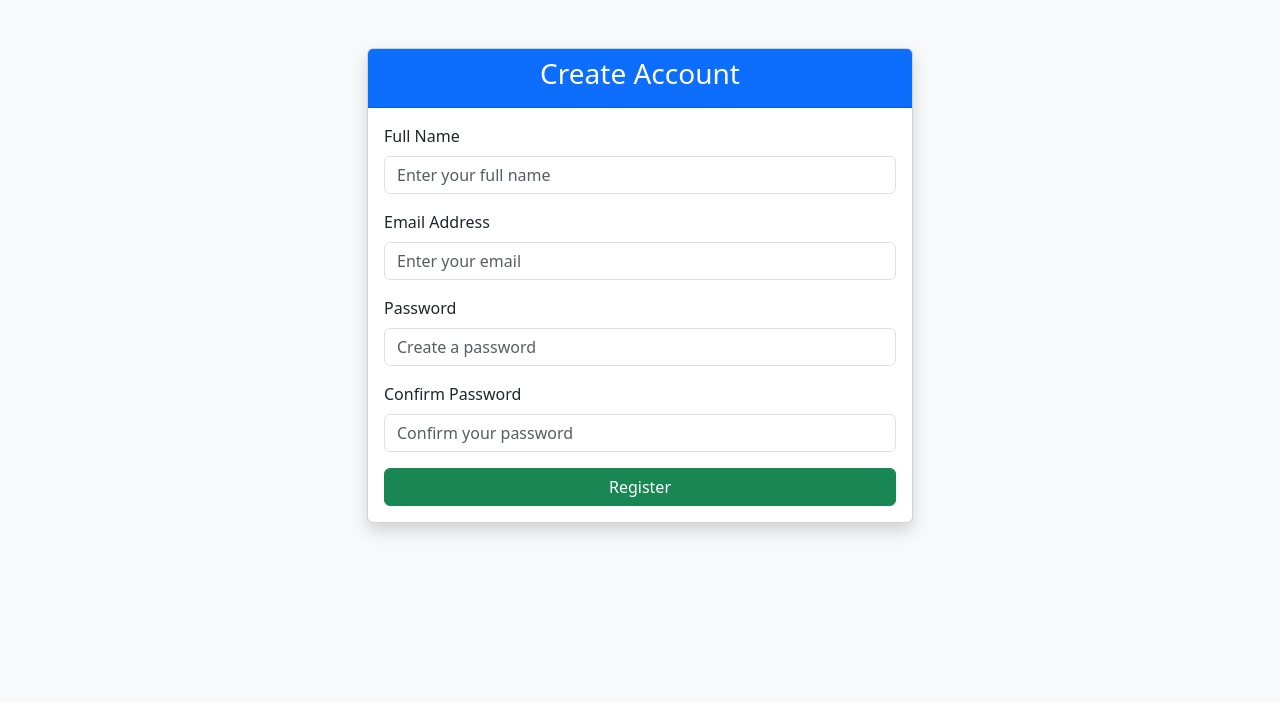
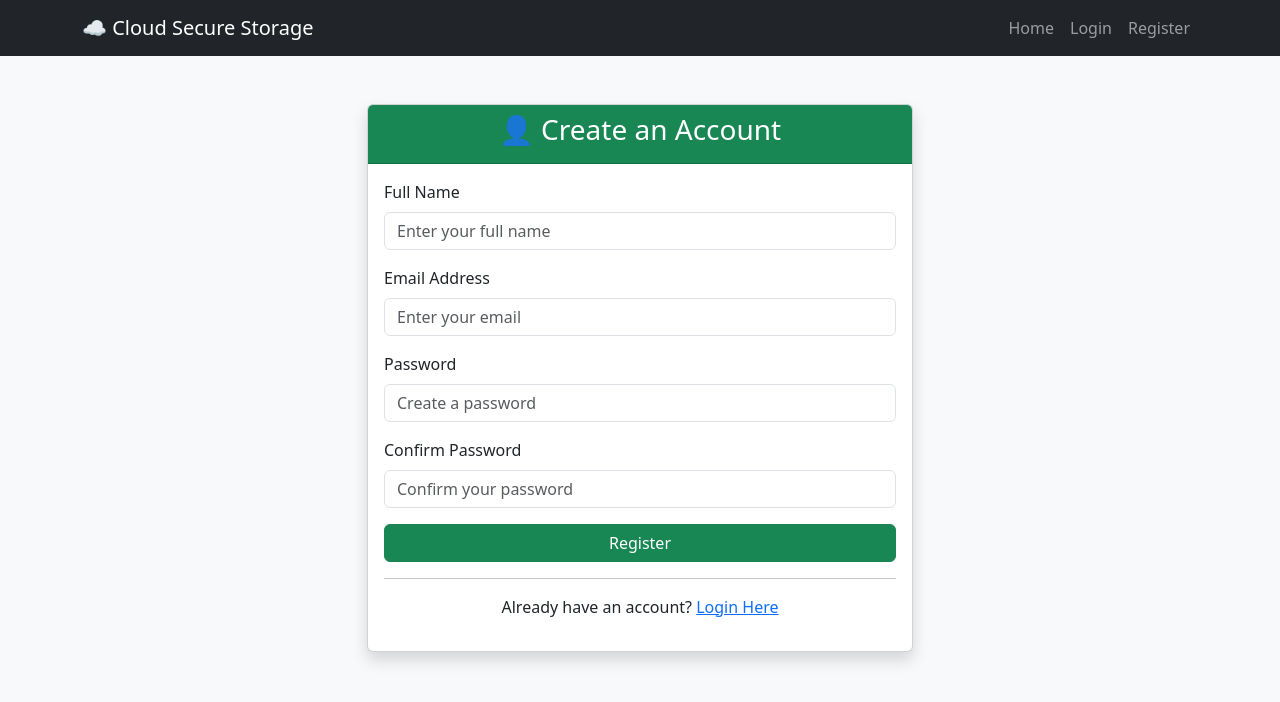
Before and after one commit to pallemthulasiram045-eh/cloud-secure-storage, a Flask app: page /register in a window 1280 px wide. Shown: the top 702 px of the page. Run offline with Flask 3, Linux system fonts and the light colour scheme.

Commit message:
Update register page using base template

```diff
--- a/templates/register.html
+++ b/templates/register.html
@@ -1,21 +1,6 @@
-<!DOCTYPE html>
-<html lang="en">
+{% extends "base.html" %}
 
-<head>
-
-    <meta charset="UTF-8">
-
-    <meta name="viewport" content="width=device-width, initial-scale=1.0">
-
-    <title>Register | Cloud Secure Storage</title>
-
-    <link href="https://cdn.jsdelivr.net/npm/bootstrap@5.3.7/dist/css/bootstrap.min.css" rel="stylesheet">
-
-</head>
-
-<body class="bg-light">
-
-<div class="container mt-5">
+{% block content %}
 
 <div class="row justify-content-center">
 
@@ -23,9 +8,9 @@
 
         <div class="card shadow">
 
-                <div class="card-header bg-primary text-white text-center">
+            <div class="card-header bg-success text-white text-center">
 
-                    <h3>Create Account</h3>
+                <h3>👤 Create an Account</h3>
 
             </div>
 
@@ -34,30 +19,70 @@
                 <form>
 
                     <div class="mb-3">
+
                         <label class="form-label">Full Name</label>
-                            <input type="text" class="form-control" placeholder="Enter your full name">
+
+                        <input
+                            type="text"
+                            class="form-control"
+                            placeholder="Enter your full name">
+
                     </div>
 
                     <div class="mb-3">
+
                         <label class="form-label">Email Address</label>
-                            <input type="email" class="form-control" placeholder="Enter your email">
+
+                        <input
+                            type="email"
+                            class="form-control"
+                            placeholder="Enter your email">
+
                     </div>
 
                     <div class="mb-3">
+
                         <label class="form-label">Password</label>
-                            <input type="password" class="form-control" placeholder="Create a password">
+
+                        <input
+                            type="password"
+                            class="form-control"
+                            placeholder="Create a password">
+
                     </div>
 
                     <div class="mb-3">
+
                         <label class="form-label">Confirm Password</label>
-                            <input type="password" class="form-control" placeholder="Confirm your password">
+
+                        <input
+                            type="password"
+                            class="form-control"
+                            placeholder="Confirm your password">
+
                     </div>
 
                     <button class="btn btn-success w-100">
+
                         Register
+
                     </button>
 
                 </form>
+
+                <hr>
+
+                <p class="text-center">
+
+                    Already have an account?
+
+                    <a href="/login">
+
+                        Login Here
+
+                    </a>
+
+                </p>
 
             </div>
 
@@ -67,8 +92,4 @@
 
 </div>
 
-</div>
-
-</body>
-
-</html>
+{% endblock %}
```
Lines whose indentation alone changed are shown as unchanged.
